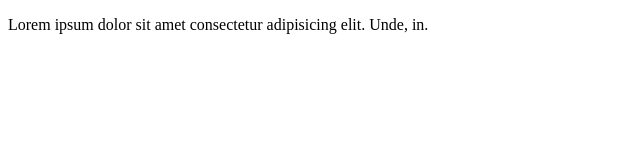
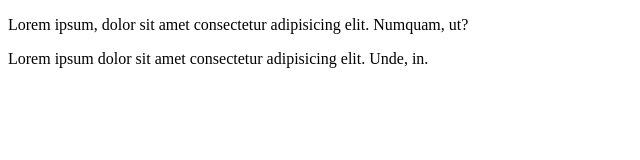
Before and after one commit to arijanitmajkovci/shop-website, a plain HTML site: page index.html in a window 1280 px wide. Shown: the whole page, without its empty margins (0-640 px from the left). Drawn offline with Linux system fonts and the light colour scheme.

Commit message:
upadt1-1

```diff
--- a/index.html
+++ b/index.html
@@ -6,7 +6,7 @@
     <title>Document</title>
 </head>
 <body>
-
+    <p>Lorem ipsum, dolor sit amet consectetur adipisicing elit. Numquam, ut?</p>
     <p>Lorem ipsum dolor sit amet consectetur adipisicing elit. Unde, in.</p>
 </body>
 </html>
```
